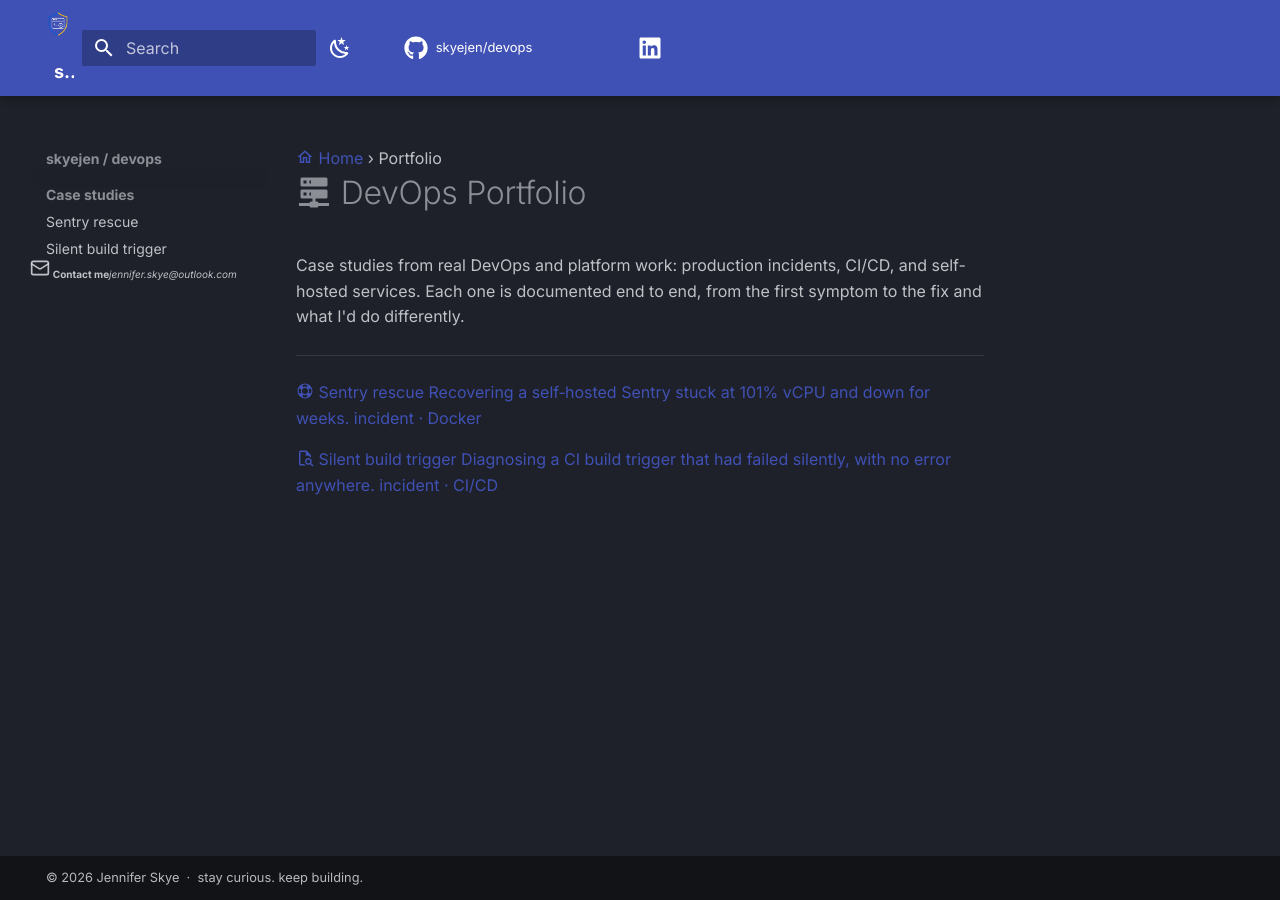
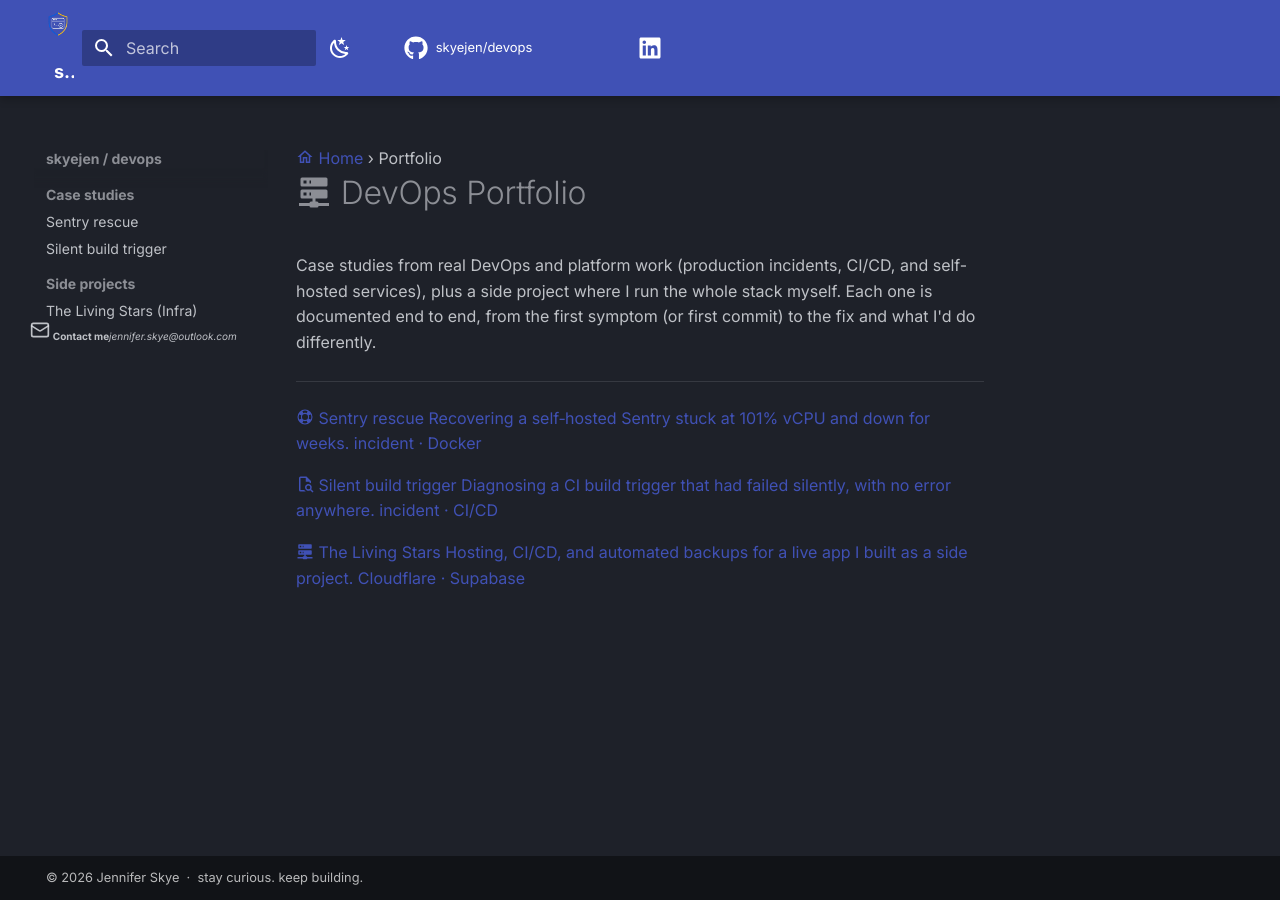
Before and after one commit to skyejen/devops, an MkDocs documentation site: the page built from docs/portfolio/index.md, in a window 1280 px wide. Built offline with MkDocs 1.6.1 and Material for MkDocs 9.7.7, drawn with Linux system fonts in a browser that asks for light colours; comment, search, counter and statistics services are not loaded.

Commit message:
Add The Living Stars infrastructure write-up
- New portfolio/living-stars.md (hosting, CI/CD, Supabase, automated backups)
- Add a "Side projects" nav group and a portfolio card for it
- Broaden the portfolio intro to cover side projects; cross-link the app write-up

```diff
--- a/docs/portfolio/index.md
+++ b/docs/portfolio/index.md
@@ -1,6 +1,6 @@
 # :material-server-network: DevOps Portfolio
 
-Case studies from real DevOps and platform work: production incidents, CI/CD, and self-hosted services. Each one is documented end to end, from the first symptom to the fix and what I'd do differently.
+Case studies from real DevOps and platform work (production incidents, CI/CD, and self-hosted services), plus a side project where I run the whole stack myself. Each one is documented end to end, from the first symptom (or first commit) to the fix and what I'd do differently.
 
 ---
 
@@ -20,4 +20,11 @@
 <span class="sj-card-meta">incident &middot; CI/CD</span>
 </a>
 
+<a class="sj-card" href="living-stars/" markdown="span">
+<span class="sj-card-icon">:material-server-network:</span>
+<span class="sj-card-title">The Living Stars</span>
+<span class="sj-card-desc" title="Hosting, CI/CD, and automated backups for a live app I built as a side project.">Hosting, CI/CD, and automated backups for a live app I built as a side project.</span>
+<span class="sj-card-meta">Cloudflare &middot; Supabase</span>
+</a>
+
 </div>
--- a/mkdocs.yml
+++ b/mkdocs.yml
@@ -72,6 +72,8 @@
     - Case studies:
       - Sentry rescue: portfolio/sentry-rescue.md
       - Silent build trigger: portfolio/ugs-trigger.md
+    - Side projects:
+      - The Living Stars (Infra): portfolio/living-stars.md
 
 # Exclude the sj-theme submodule's own markdown (its README) from the built site.
 # The submodule lives under docs/, but only its extra.css / extra.js are real assets.
```
Also changed, not shown: docs/portfolio/living-stars.md (added, +53 -0 lines).
